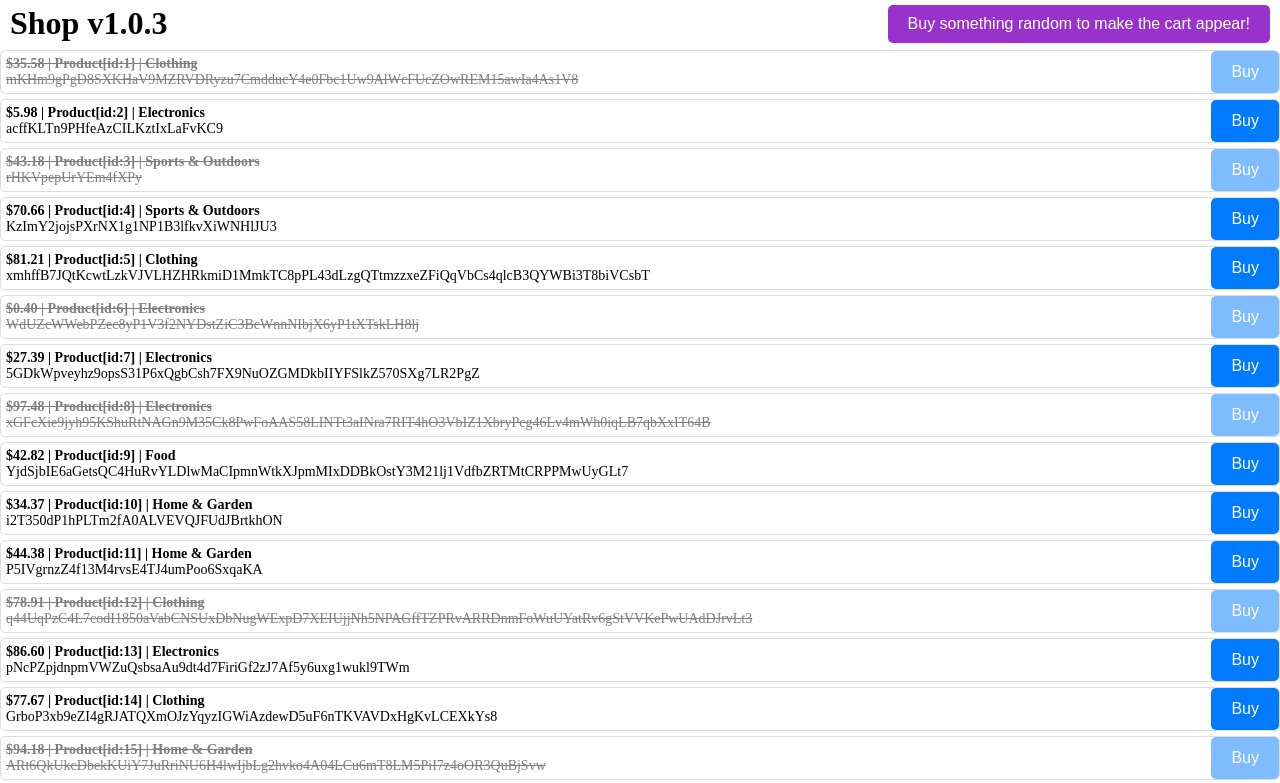
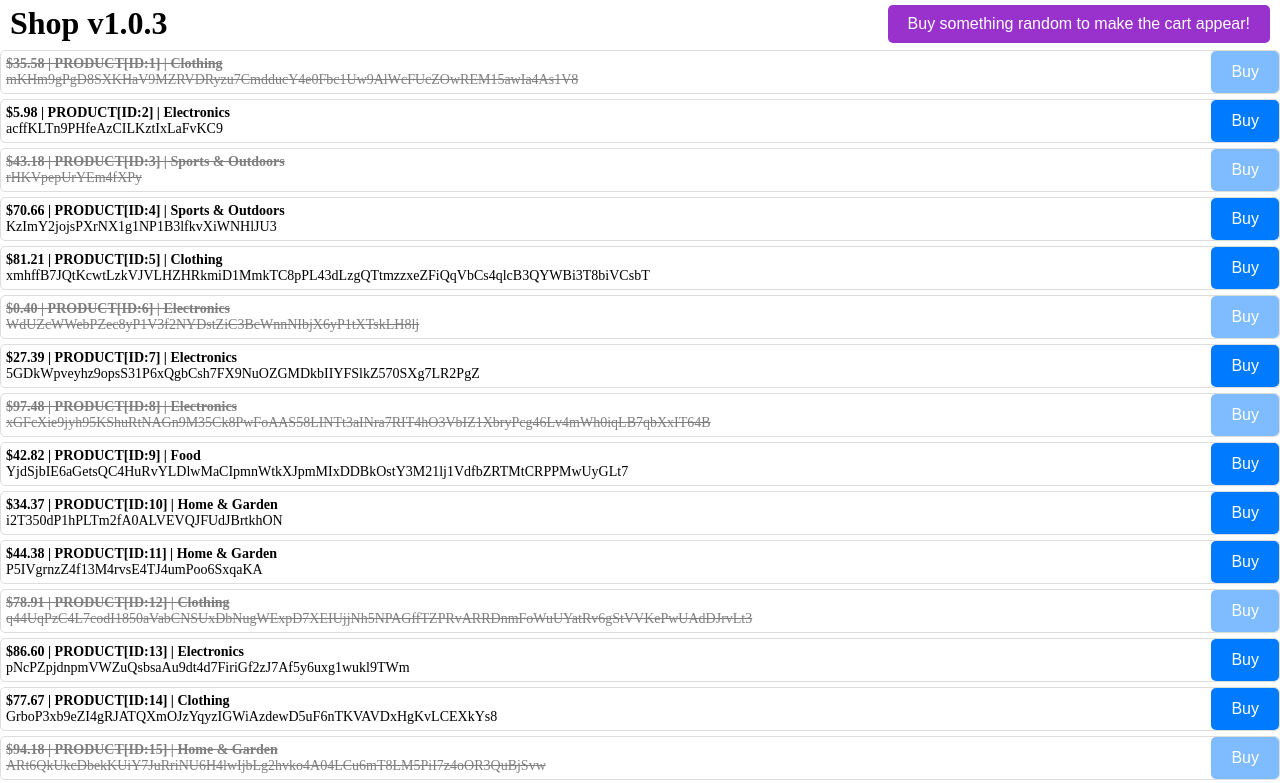
Before and after one commit to try-once-more/shop, an Angular app: page / in a window 1280 px wide. Shown: the top 783 px of the page. Built offline with nearby package versions, Linux system fonts and the light colour scheme.

Commit message:
Added uppercase pipe to CartItemComponent and ProductComponent

```diff
--- a/src/app/cart/components/cart-item/cart-item.component.html
+++ b/src/app/cart/components/cart-item/cart-item.component.html
@@ -1,5 +1,5 @@
 <div class="item-details" appHighlight>
-    <p class="item-name">{{product.name}}</p>
+    <p class="item-name">{{product.name | uppercase}}</p>
     <p class="item-price bold">{{product.price * quantity | currency}}</p>
     <button
         [disabled]="quantity<=minQuantity"
--- a/src/app/cart/components/cart-item/cart-item.component.ts
+++ b/src/app/cart/components/cart-item/cart-item.component.ts
@@ -1,5 +1,5 @@
 
-import { CurrencyPipe } from "@angular/common";
+import { CurrencyPipe, UpperCasePipe } from "@angular/common";
 import { Component, ElementRef, EventEmitter, Input, Output, ViewChild } from "@angular/core";
 import { ProductModel } from "src/app/products/models/product.model";
 import { HighlightDirective } from "src/app/shared/directives/highlight.directive";
@@ -9,7 +9,7 @@ import { HighlightDirective } from "src/app/shared/directives/highlight.directiv
     standalone: true,
     templateUrl: "./cart-item.component.html",
     styleUrls: ["./cart-item.component.css"],
-    imports: [HighlightDirective, CurrencyPipe]
+    imports: [HighlightDirective, CurrencyPipe, UpperCasePipe]
 })
 export class CartItemComponent {
     @Input({ required: true }) product!: ProductModel;
--- a/src/app/products/components/product/product.component.html
+++ b/src/app/products/components/product/product.component.html
@@ -1,6 +1,6 @@
 <div class="product-container" appChangeStyle [border]="'5px solid red'">
     <div class="product-content" [ngClass]="{'not-available': !product.isAvailable}">
-        <div class="product-header; bold">{{ product.price | currency}} | {{ product.name }} | {{ product.category }}</div>
+        <div class="product-header; bold">{{ product.price | currency}} | {{ product.name | uppercase }} | {{ product.category }}</div>
         <div>{{product.description || "No description"}}</div>
     </div>
     <button [disabled]="!product.isAvailable" (click)="onAddToCart()">Buy</button>
```
